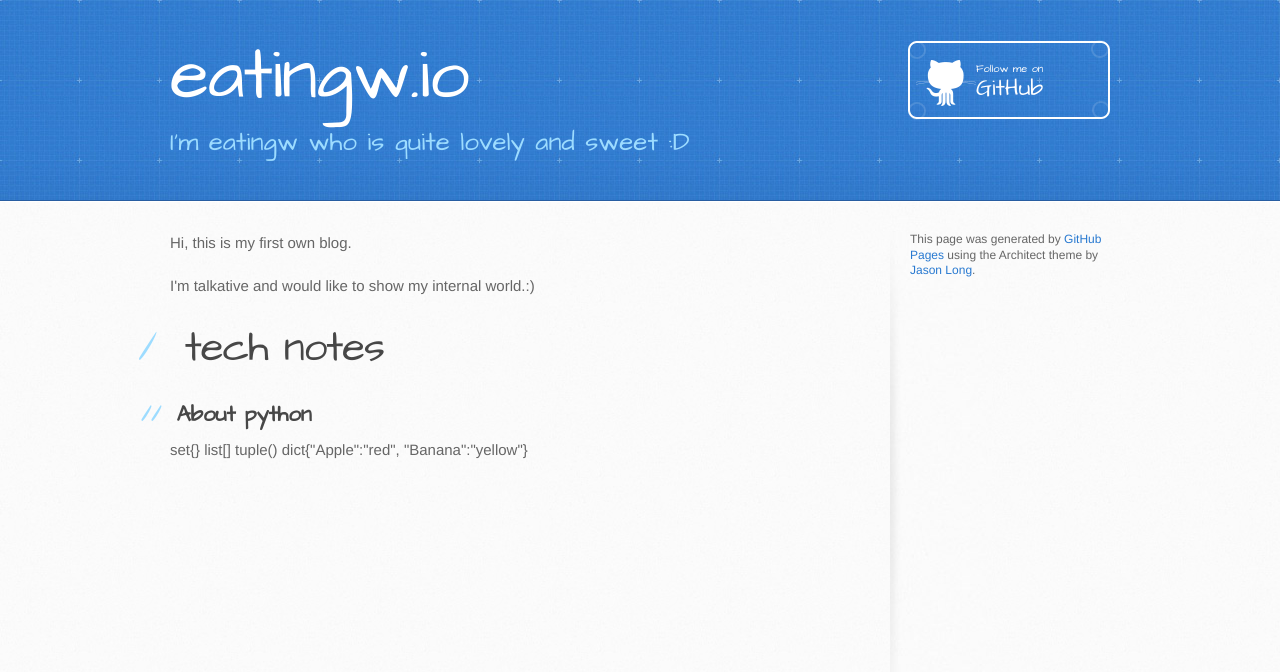
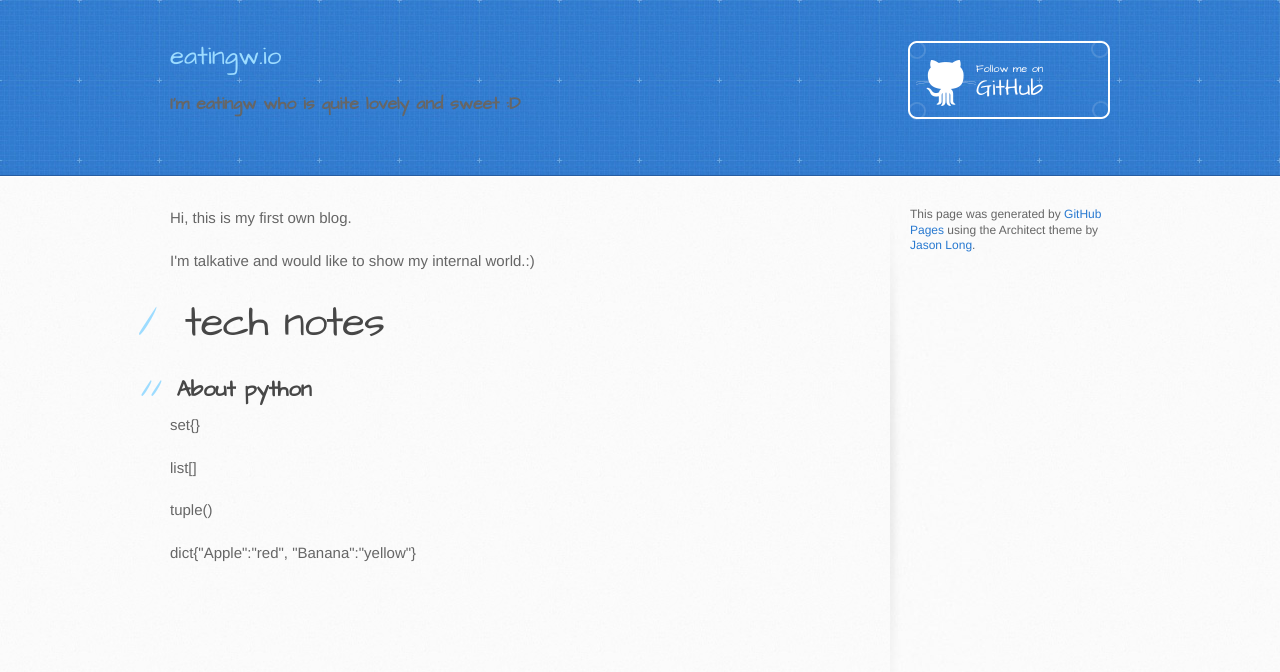
Before and after one commit to Gigi233/Gigi233.github.io, a plain HTML site: page index.html in a window 1280 px wide. Drawn offline with Linux system fonts and the light colour scheme.

Commit message:
Tone the index.html

```diff
--- a/index.html
+++ b/index.html
@@ -19,8 +19,8 @@
   <body>
     <header>
       <div class="inner">
-        <h1>eatingw.io</h1>
-        <h2>I&#39;m eatingw who is quite lovely and sweet :D</h2>
+        <h2>eatingw.io</h2>
+        <h3>I&#39;m eatingw who is quite lovely and sweet :D</h3>
         <a href="https://github.com/Gigi233" class="button"><small>Follow me on</small> GitHub</a>
       </div>
     </header>
@@ -38,10 +38,10 @@
 <h2>
 <a id="about-python" class="anchor" href="#about-python" aria-hidden="true"><span aria-hidden="true" class="octicon octicon-link"></span></a>About python</h2>
 
-<p>set{}
-list[]
-tuple()
-dict{"Apple":"red", "Banana":"yellow"}</p>
+<p>set{}</p>
+<p>list[]</p>
+<p>tuple()</p>
+<p>dict{"Apple":"red", "Banana":"yellow"}</p>
         </section>
 
         <aside id="sidebar">
```
Also changed, not shown: params.json (line endings or trailing spaces).
